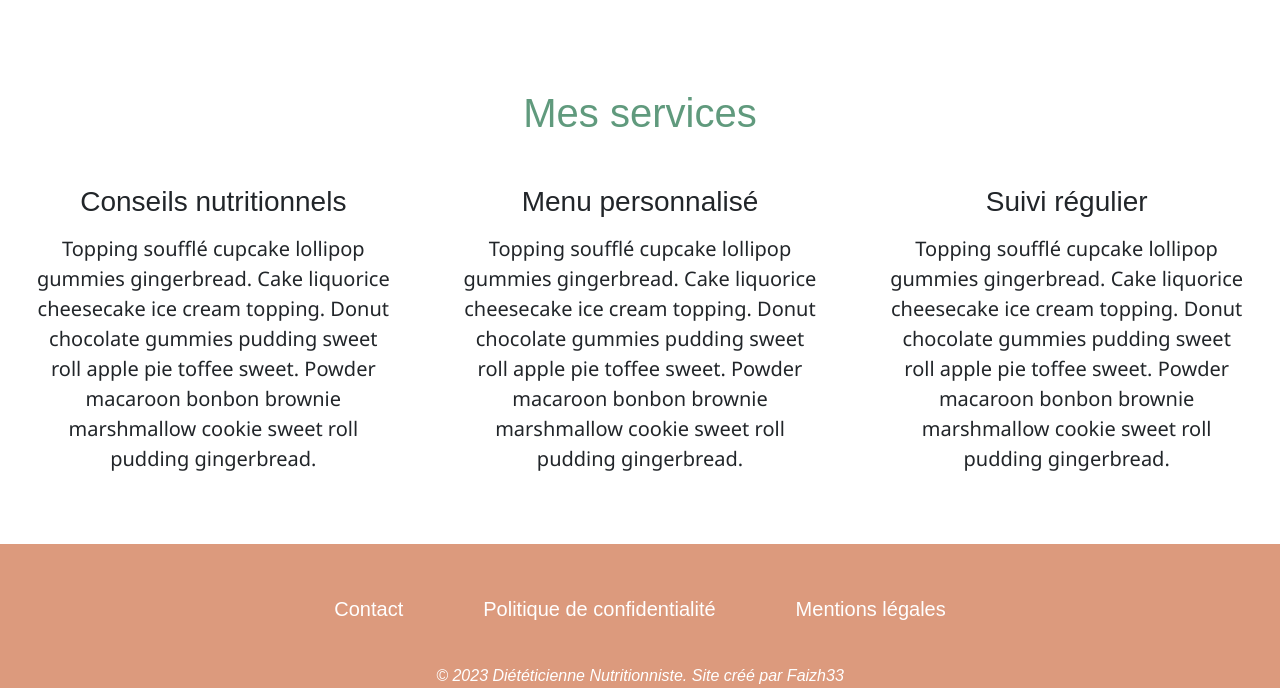
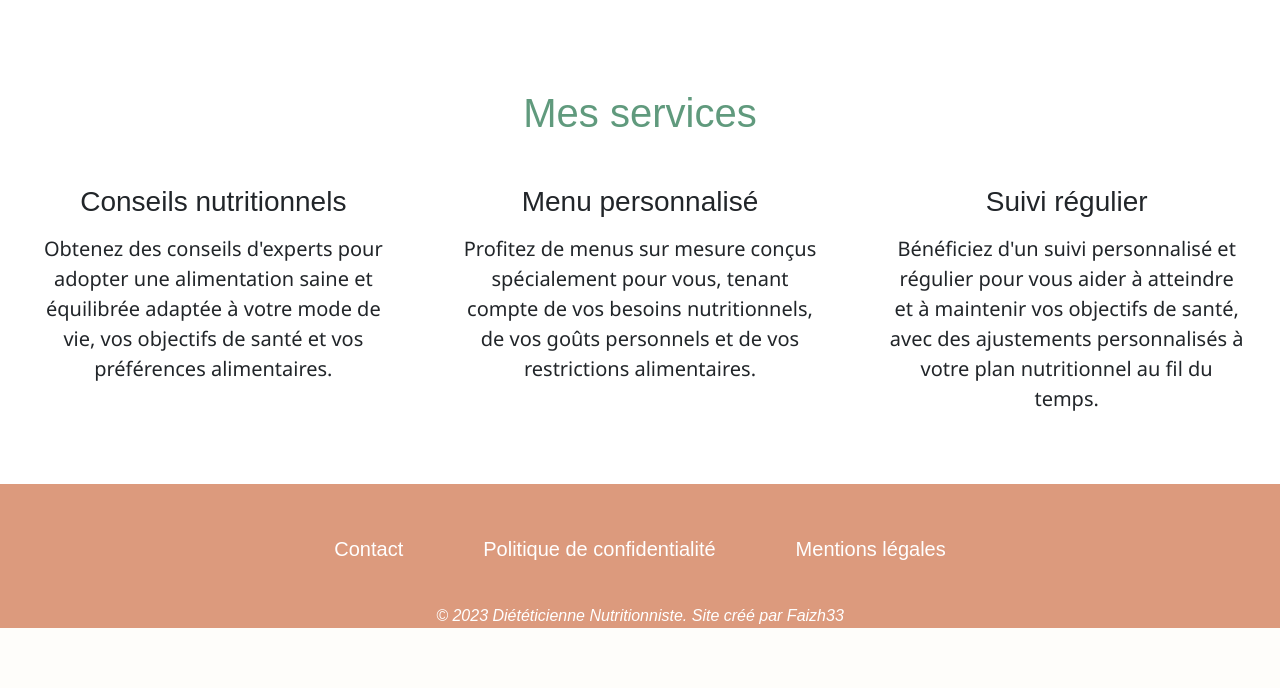
Before and after one commit to Faizh33/diet-project, a Symfony app: template templates/home.html.twig in a window 1280 px wide. Shown: the part 1243-1931 px from the top of the page. After the commit the page ends 1871 px from the top, so only its background shows below. Run offline with Twig, Linux system fonts and the light colour scheme; the template is opened without the code that fills it, so the values that code supplies are empty; some libraries are stand-ins or nearby versions; some web fonts are replaced.

Commit message:
added service description texts

```diff
--- a/templates/home.html.twig
+++ b/templates/home.html.twig
@@ -35,15 +35,15 @@
     <div class="services-container row">
         <div class="service col-md-6 col-lg-4">
             <h3 class="subtitle">Conseils nutritionnels</h3>
-            <p class="service-text text">Topping soufflé cupcake lollipop gummies gingerbread. Cake liquorice cheesecake ice cream topping. Donut chocolate gummies pudding sweet roll apple pie toffee sweet. Powder macaroon bonbon brownie marshmallow cookie sweet roll pudding gingerbread.</p>
+            <p class="service-text text">Obtenez des conseils d'experts pour adopter une alimentation saine et équilibrée adaptée à votre mode de vie, vos objectifs de santé et vos préférences alimentaires.</p>
         </div>
         <div class="service col-md-6 col-lg-4">
             <h3 class="subtitle">Menu personnalisé</h3>
-            <p class="service-text text">Topping soufflé cupcake lollipop gummies gingerbread. Cake liquorice cheesecake ice cream topping. Donut chocolate gummies pudding sweet roll apple pie toffee sweet. Powder macaroon bonbon brownie marshmallow cookie sweet roll pudding gingerbread.</p>
+            <p class="service-text text">Profitez de menus sur mesure conçus spécialement pour vous, tenant compte de vos besoins nutritionnels, de vos goûts personnels et de vos restrictions alimentaires.</p>
         </div>
         <div class="service col-md-6 col-lg-4">
             <h3 class="subtitle">Suivi régulier</h3>
-            <p class="service-text text">Topping soufflé cupcake lollipop gummies gingerbread. Cake liquorice cheesecake ice cream topping. Donut chocolate gummies pudding sweet roll apple pie toffee sweet. Powder macaroon bonbon brownie marshmallow cookie sweet roll pudding gingerbread.</p>
+            <p class="service-text text">Bénéficiez d'un suivi personnalisé et régulier pour vous aider à atteindre et à maintenir vos objectifs de santé, avec des ajustements personnalisés à votre plan nutritionnel au fil du temps.</p>
         </div>
     </div>
 {% endblock %}
```
